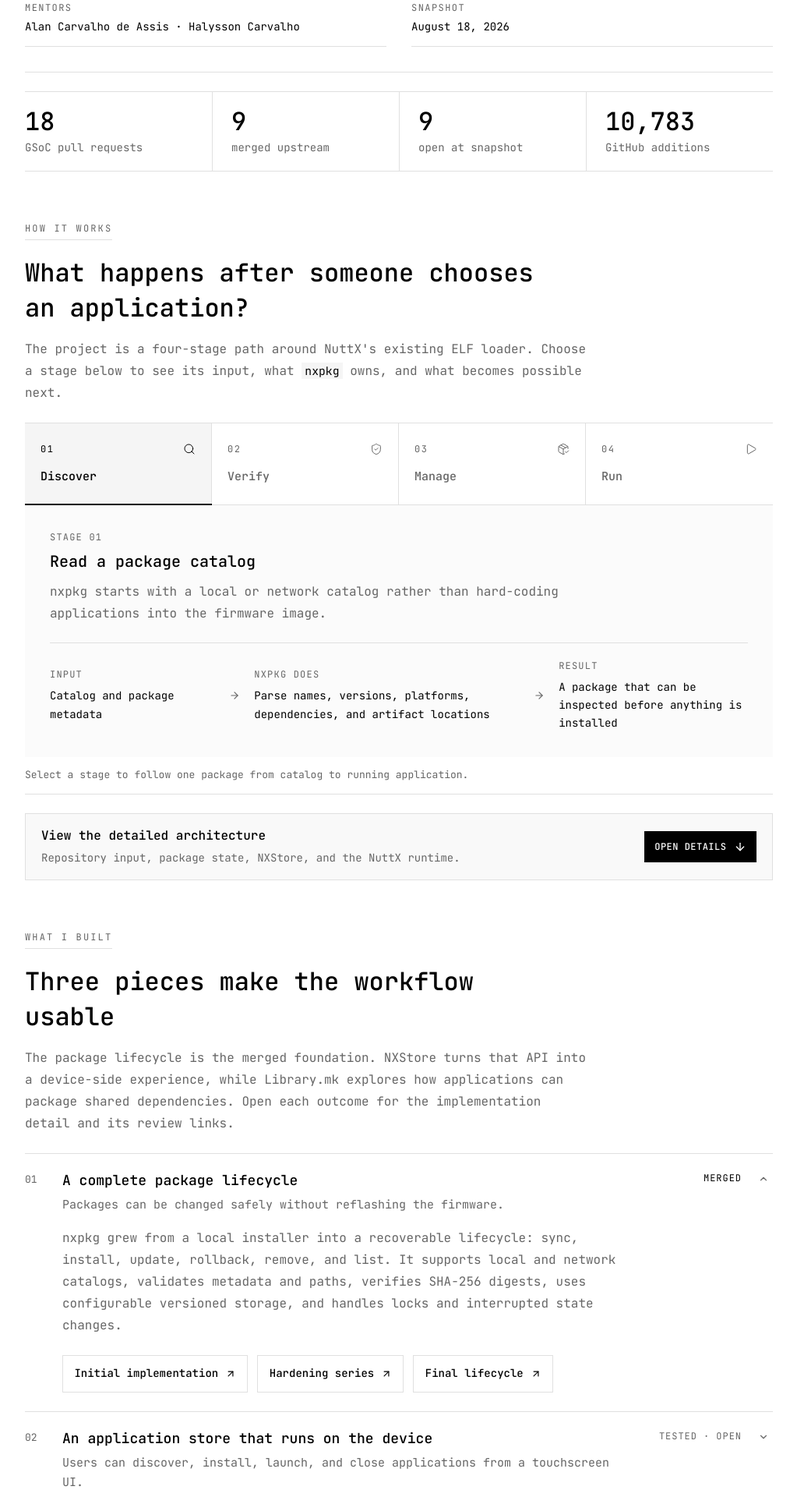
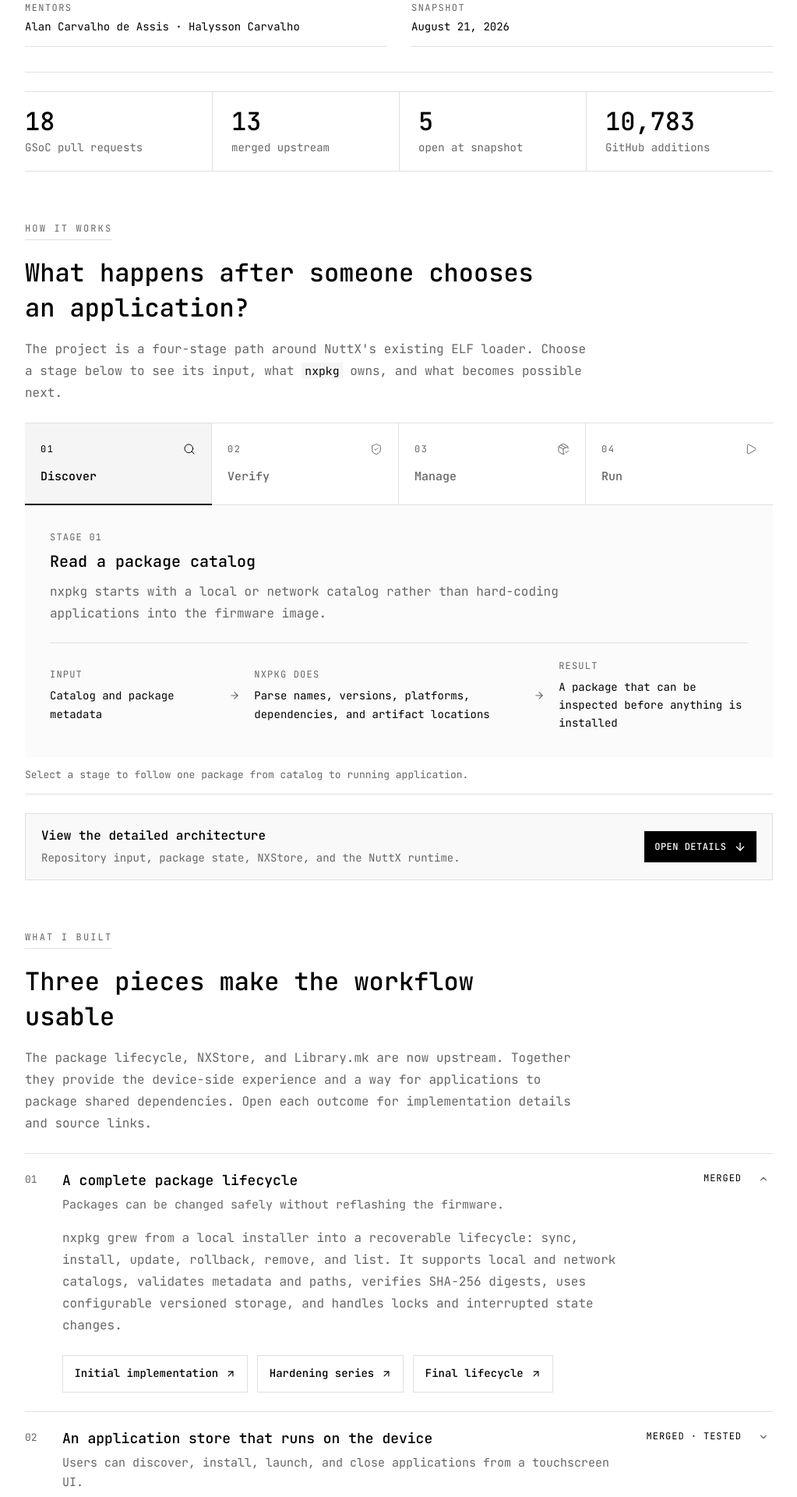
Before and after one commit to aviralgarg05/portfolio, a Next.js app: page /gsoc-2026-nuttx in a window 1280 px wide. Shown: the part 540-2460 px from the top of the page at 78% size, without its empty margins (128-1151 px from the left). Built offline with nearby package versions, Linux system fonts and the light colour scheme.

Commit message:
Refresh GSoC work product merger status

```diff
--- a/app/gsoc-2026-nuttx/InteractiveWorkProduct.tsx
+++ b/app/gsoc-2026-nuttx/InteractiveWorkProduct.tsx
@@ -97,9 +97,9 @@
     number: "02",
     title: "An application store that runs on the device",
     outcome: "Users can discover, install, launch, and close applications from a touchscreen UI.",
-    status: "Tested · Open",
-    tone: "open",
-    body: "NXStore reads nxpkg state through its public API, keeps slow work away from the LVGL event thread, and launches installed ELF applications under a supervisor. The same path was exercised with a diagnostic, calculator, games, exported metadata and icons, and NXDoom on an ESP32-S3 touchscreen target.",
+    status: "Merged · Tested",
+    tone: "merged",
+    body: "NXStore is now upstream. It reads nxpkg state through its public API, keeps slow work away from the LVGL event thread, and launches installed ELF applications under a supervisor. The same path was exercised with a diagnostic, calculator, games, exported metadata and icons, and NXDoom on an ESP32-S3 touchscreen target.",
     links: [
       ["NXStore", "https://github.com/apache/nuttx-apps/pull/3643"],
       ["Application set", "https://github.com/apache/nuttx-apps/pull/3660"],
@@ -110,9 +110,9 @@
     number: "03",
     title: "Declarative shared-library packaging",
     outcome: "Applications can declare loadable libraries instead of embedding every dependency.",
-    status: "Tested · Open",
-    tone: "open",
-    body: "Library.mk adds a small Android.mk-style declaration for building loadable libraries from C or C++ sources. I validated function and shared-data resolution, dependencies between modules, mixed-language inputs, and clean unloads on the tested Xtensa configuration. This is shared-library packaging; it is not an FDPIC claim.",
+    status: "Merged · Tested",
+    tone: "merged",
+    body: "Library.mk is now upstream with its companion documentation. It adds a small Android.mk-style declaration for building loadable libraries from C or C++ sources. I validated function and shared-data resolution, dependencies between modules, mixed-language inputs, and clean unloads on the tested Xtensa configuration. This is shared-library packaging; it is not an FDPIC claim.",
     links: [
       ["Library.mk", "https://github.com/apache/nuttx-apps/pull/3730"],
       ["Documentation", "https://github.com/apache/nuttx/pull/19888"],
@@ -163,15 +163,15 @@
   { repo: "nuttx-apps", number: 3719, state: "Merged", title: "Network catalog and artifact fetching", diff: "+734 −1 · 4 files" },
   { repo: "nuttx-apps", number: 3720, state: "Merged", title: "Lifecycle, rollback, locks, and recovery", diff: "+628 −111 · 2 files" },
   { repo: "nuttx-apps", number: 3659, state: "Merged", title: "LVGL touchscreen diagnostic", diff: "+266 · 5 files" },
-  { repo: "nuttx-apps", number: 3643, state: "Open", title: "NXStore touchscreen frontend", diff: "+1,941 −87 · 7 files" },
+  { repo: "nuttx-apps", number: 3643, state: "Merged", title: "NXStore touchscreen frontend", diff: "+1,941 −87 · 7 files" },
   { repo: "nuttx-apps", number: 3644, state: "Open", title: "NXDoom module and RGB565 fixes", diff: "+267 −23 · 16 files" },
   { repo: "nuttx-apps", number: 3660, state: "Open", title: "LVGL touchscreen calculator", diff: "+625 · 5 files" },
   { repo: "nuttx-apps", number: 3661, state: "Open", title: "Supervised loadable game processes", diff: "+95 −28 · 4 files" },
-  { repo: "nuttx-apps", number: 3662, state: "Open", title: "Brickmatch touchscreen and module support", diff: "+324 −17 · 4 files" },
+  { repo: "nuttx-apps", number: 3662, state: "Merged", title: "Brickmatch touchscreen and module support", diff: "+324 −17 · 4 files" },
   { repo: "nuttx-apps", number: 3663, state: "Open", title: "Package metadata and RGB565 icon export", diff: "+123 −8 · 1 file" },
-  { repo: "nuttx-apps", number: 3730, state: "Open", title: "Declarative shared-library support", diff: "+257 −27 · 8 files" },
+  { repo: "nuttx-apps", number: 3730, state: "Merged", title: "Declarative shared-library support", diff: "+257 −27 · 8 files" },
   { repo: "nuttx", number: 18875, state: "Open draft", title: "nxpkg and NXStore documentation", diff: "+253 · 3 files" },
-  { repo: "nuttx", number: 19888, state: "Open", title: "Shared-library declaration documentation", diff: "+25 · 1 file" },
+  { repo: "nuttx", number: 19888, state: "Merged", title: "Shared-library declaration documentation", diff: "+25 · 1 file" },
 ];
 
 function getTransition(shouldReduceMotion: boolean | null) {
@@ -456,9 +456,9 @@
       <div className={styles.snapshotMeter}>
         <div className={styles.snapshotMeterHeader}>
           <span>Upstream snapshot</span>
-          <strong>9 merged · 9 in review</strong>
+          <strong>13 merged · 5 in review</strong>
         </div>
-        <div className={styles.snapshotMeterTrack} aria-label="Half of the 18 pull requests were merged at the August 18 snapshot">
+        <div className={styles.snapshotMeterTrack} aria-label="Thirteen of 18 pull requests were merged at the August 21 snapshot">
           <span />
         </div>
       </div>
@@ -486,8 +486,8 @@
 
       <p className={styles.filterSummary} aria-live="polite">
         {filter === "all" && "Showing the complete 18-PR work-product record."}
-        {filter === "merged" && "Showing 9 pull requests accepted into Apache repositories."}
-        {filter === "review" && "Showing 9 public pull requests still under review at the snapshot."}
+        {filter === "merged" && "Showing 13 pull requests accepted into Apache repositories."}
+        {filter === "review" && "Showing 5 public pull requests still under review at the snapshot."}
       </p>
 
       <div className={styles.contributionHeader} aria-hidden="true">
--- a/app/gsoc-2026-nuttx/page.module.css
+++ b/app/gsoc-2026-nuttx/page.module.css
@@ -792,7 +792,7 @@
   position: absolute;
   inset: -1px;
   background: var(--foreground);
-  transform: scaleX(0.5);
+  transform: scaleX(0.7222);
   transform-origin: left center;
 }
 
--- a/app/gsoc-2026-nuttx/page.tsx
+++ b/app/gsoc-2026-nuttx/page.tsx
@@ -32,13 +32,13 @@
   ["Project", "Apache NuttX · Apache Software Foundation"],
   ["Contributor", "Aviral Garg"],
   ["Mentors", "Alan Carvalho de Assis · Halysson Carvalho"],
-  ["Snapshot", "August 18, 2026"],
+  ["Snapshot", "August 21, 2026"],
 ];
 
 const stats = [
   ["18", "GSoC pull requests"],
-  ["9", "merged upstream"],
-  ["9", "open at snapshot"],
+  ["13", "merged upstream"],
+  ["5", "open at snapshot"],
   ["10,783", "GitHub additions"],
 ];
 
@@ -178,10 +178,9 @@
             <div>
               <h2 id="outcome-title">Three pieces make the workflow usable</h2>
               <p>
-                The package lifecycle is the merged foundation. NXStore turns that API into a
-                device-side experience, while Library.mk explores how applications can package
-                shared dependencies. Open each outcome for the implementation detail and its
-                review links.
+                The package lifecycle, NXStore, and Library.mk are now upstream. Together they
+                provide the device-side experience and a way for applications to package shared
+                dependencies. Open each outcome for implementation details and source links.
               </p>
             </div>
           </div>
@@ -244,7 +243,7 @@
               <h3 id="contributions-title">Public pull requests</h3>
               <p>
                 Merged work appears first. Use the filters to view all 18 pull requests or the
-                work that was still under review on August 18.
+                work that was still under review on August 21.
               </p>
             </div>
             <ContributionExplorer />
@@ -262,17 +261,18 @@
             </div>
             <div className={styles.remainingWork}>
               <p>
-                The merged package core is usable today, and the product path runs on hardware.
-                The next milestone is a store that explains each application before installation
-                and a distribution that another person can reproduce on a supported board.
+                The package core, NXStore, and shared-library declaration are upstream, and the
+                product path runs on hardware. The next milestone is a store that explains each
+                application before installation and a distribution that another person can
+                reproduce on a supported board.
               </p>
               <ul>
-                <li>Integrate the open product and library pull requests into mainline.</li>
+                <li>Integrate the remaining application, metadata, and documentation pull requests.</li>
                 <li>Display application icons and compact previews in NXStore before installation.</li>
                 <li>Publish a reproducible ESP32-S3 reference distro with a maintained catalog and recovery path.</li>
                 <li>Port the same distribution contract to STM32H7 and other capable boards.</li>
                 <li>Add signed metadata, repository policy, storage limits, and dependency rules.</li>
-                <li>Finish the shared-library interface, then investigate CMake and FDPIC separately.</li>
+                <li>Extend the merged shared-library support, then investigate CMake and FDPIC separately.</li>
               </ul>
               <div className={styles.closingLinks}>
                 <ExternalLink href="https://github.com/apache/nuttx/issues/17351">Original project issue</ExternalLink>
@@ -291,7 +291,7 @@
         <div className={styles.shell}>
           <strong>GSoC 2026 work product for Apache NuttX</strong>
           <div className={styles.footerMeta}>
-            <span>Aviral Garg · August 18, 2026</span>
+            <span>Aviral Garg · August 21, 2026</span>
             <span>Mentored by Alan Carvalho de Assis and Halysson Carvalho.</span>
           </div>
         </div>
```
Also changed, not shown: 1 other file (tests, documents, lock files or other folders).
